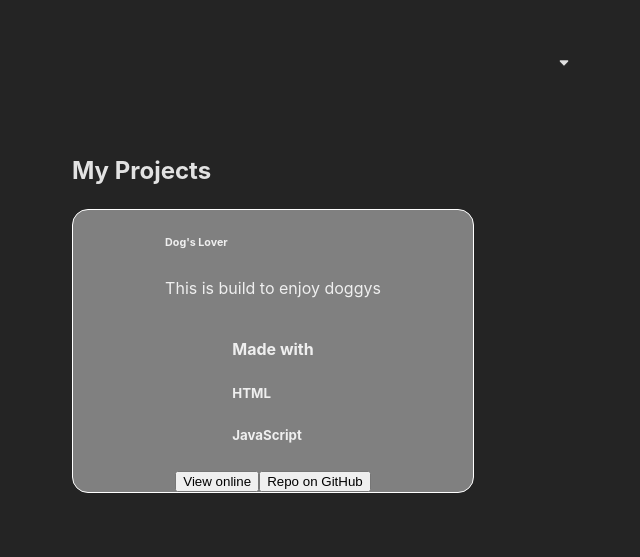
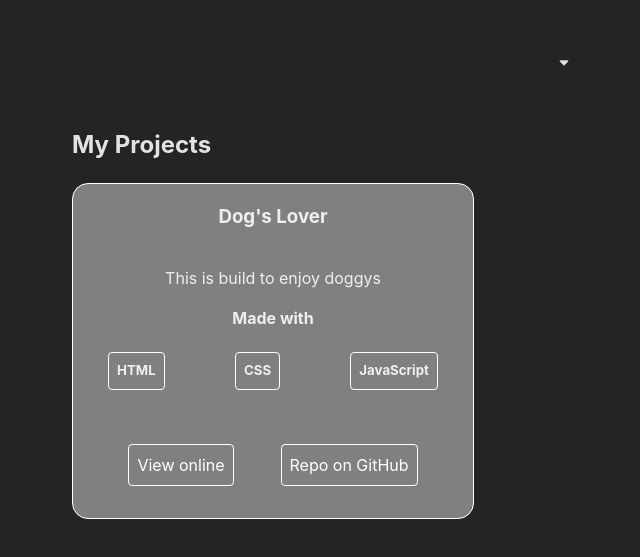
Before and after one commit to Bernullys/bernullys-portfolio, a React (Vite) app: page / in a window 1280 px wide. Shown: the part 647-1204 px from the top of the page, without its empty margins (68-708 px from the left). Built offline with nearby package versions, Linux system fonts and the light colour scheme.

Commit message:
a little bit of styles

```diff
--- a/src/Components/ProjectCard.css
+++ b/src/Components/ProjectCard.css
@@ -8,3 +8,53 @@
     border-radius: 16px;
     width: 40%;
 }
+
+.title_description_container {
+    display: flex;
+    flex-direction: column;
+    align-items: center;
+    width: 100%;
+}
+
+.tools_used_container {
+    width: 100%;
+}
+
+.tools_used_container h4{
+    text-align: center;
+    margin: 0;
+}
+
+.tool_container {
+    display: flex;
+    justify-content: space-around;
+}
+
+.tool_container h5 {
+    border: 1px solid white;
+    padding: 8px;
+    border-radius: 4px;
+}
+
+.view_project_container {
+    width: 100%;
+}
+
+.view_buttons_container ul {
+    display: flex;
+    justify-content: space-around;
+    margin: 32px;
+    padding: 0;
+}
+
+.view_buttons_container ul li {
+    border: 1px solid white;
+    padding: 8px;
+    border-radius: 4px;
+}
+
+.view_buttons_container ul li a {
+    font-family: Inter, system-ui, Avenir, Helvetica, Arial, sans-serif;
+    font-weight: 400;
+    color: #fff;
+}
--- a/src/Components/ProjectCard.jsx
+++ b/src/Components/ProjectCard.jsx
@@ -4,20 +4,27 @@ function ProjectCard () {
     return (
         <section className="project_main_container">
             <article className="title_description_container">
-                <h1>Dog's Lover</h1>
+                <h3>Dog's Lover</h3>
                 <p>This is build to enjoy doggys</p>
             </article>
             <article className="tools_used_container">
                 <h4>Made with</h4>
                 <section className="tool_container">
                     <h5>HTML</h5>
+                    <h5>CSS</h5>
                     <h5>JavaScript</h5>
                 </section>
             </article>
             <article className="view_project_container">
                 <section className="view_buttons_container">
-                    <button>View online</button>
-                    <button>Repo on GitHub</button>
+                    <ul>
+                        <li>
+                            <a href="">View online</a>
+                        </li>
+                        <li>
+                            <a href="">Repo on GitHub</a>
+                        </li>
+                    </ul>
                 </section>
             </article>
         </section>
```
